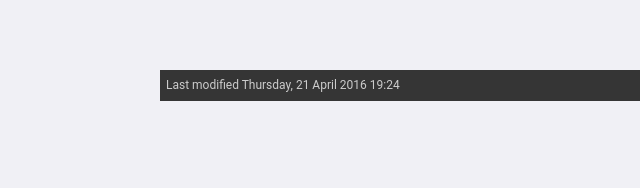
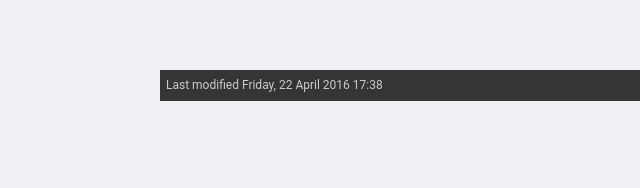
Before and after one commit to TxHawks/jigsass-objects-card, a plain HTML site: page index.html in a window 1280 px wide. Shown: the part 10628-10816 px from the top of the page, 176-816 px from the left. Drawn offline with Linux system fonts and the light colour scheme.

```diff
--- a/index.html
+++ b/index.html
@@ -464,7 +464,7 @@
 			</div>
 		</section>
 
-	<footer>Last modified Thursday, 21 April 2016 19:24</footer>
+	<footer>Last modified Friday, 22 April 2016 17:38</footer>
 </main>
 <script src="prism.js"></script>
 <script src="examples.js"></script>
```
